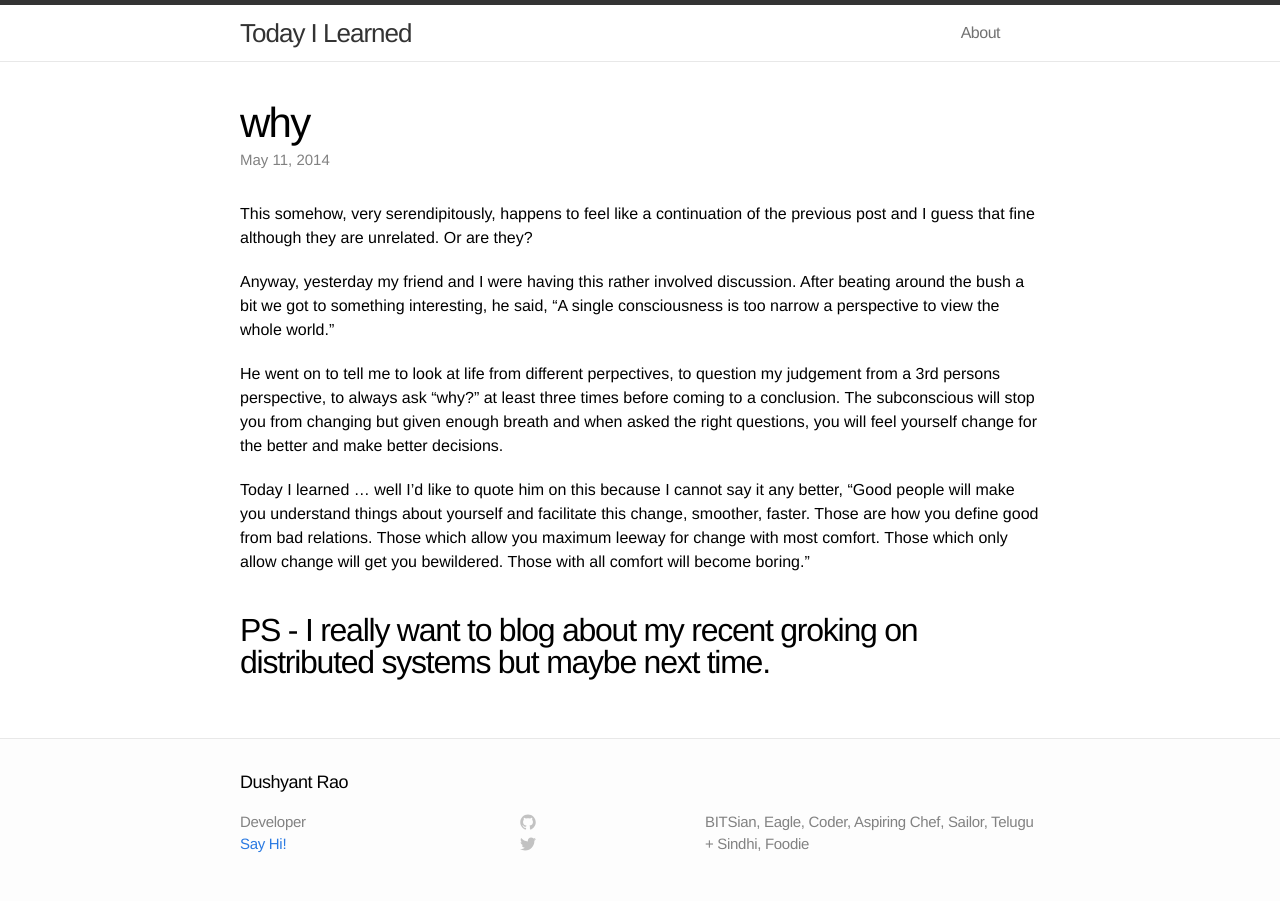
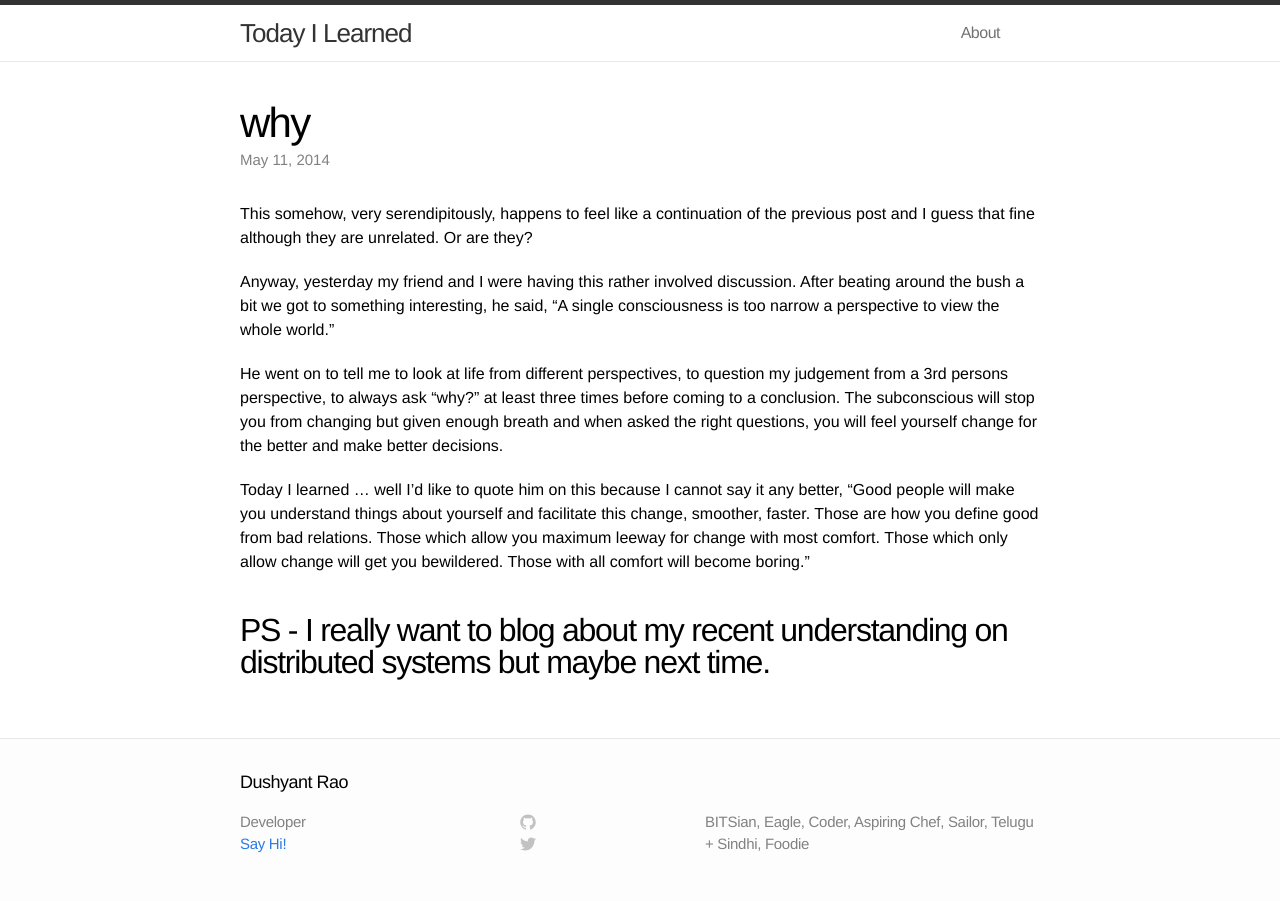
Before and after one commit to dushyantrao/dushyantrao.github.com, a Jekyll site: the page built from _posts/2014-05-11-why.markdown, in a window 1280 px wide. Built offline with Jekyll 4.4.1, drawn with Linux system fonts in a browser that asks for light colours.

Commit message:
post 2. Why

```diff
--- a/_posts/2014-05-11-why.markdown
+++ b/_posts/2014-05-11-why.markdown
@@ -9,9 +9,9 @@ This somehow, very serendipitously, happens to feel like a continuation of the p
 
 Anyway, yesterday my friend and I were having this rather involved discussion. After beating around the bush a bit we got to something interesting, he said, "A single consciousness is too narrow a perspective to view the whole world."
 
-He went on to tell me to look at life from different perpectives, to question my judgement from a 3rd persons perspective, to always ask "why?" at least three times before coming to a conclusion. The subconscious will stop you from changing but given enough breath and when asked the right questions, you will feel yourself change for the better and make better decisions.
+He went on to tell me to look at life from different perspectives, to question my judgement from a 3rd persons perspective, to always ask "why?" at least three times before coming to a conclusion. The subconscious will stop you from changing but given enough breath and when asked the right questions, you will feel yourself change for the better and make better decisions.
 
 Today I learned ... well I'd like to quote him on this because I cannot say it any better, "Good people will make you understand things about yourself and facilitate this change, smoother, faster. Those are how you define good from bad relations. Those which allow you maximum leeway for change with most comfort. Those which only allow change will get you bewildered. Those with all comfort will become boring."
 
-PS - I really want to blog about my recent groking on distributed systems but maybe next time.
+PS - I really want to blog about my recent understanding on distributed systems but maybe next time.
 ---
```
